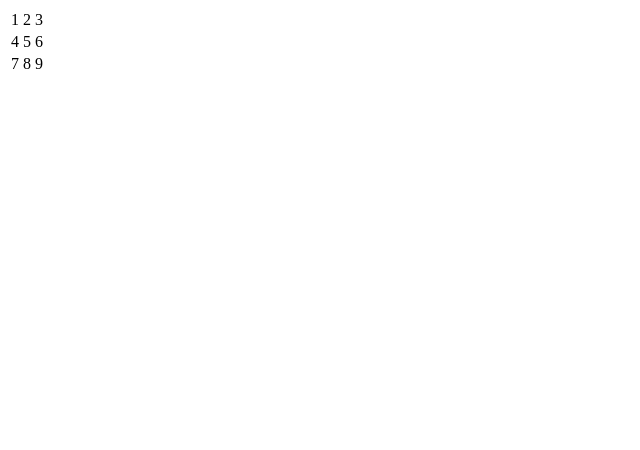
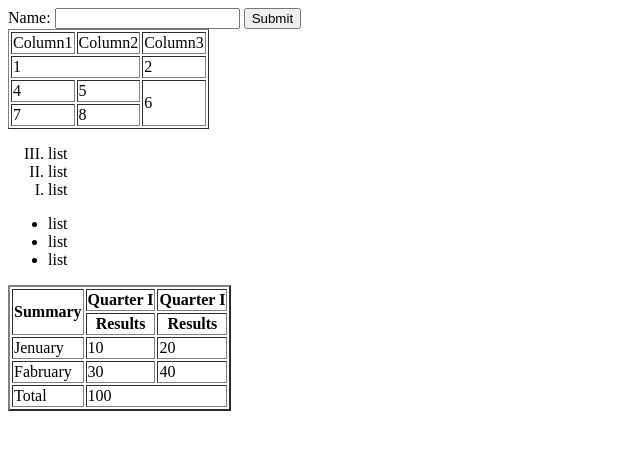
Before and after one commit to OksanaBrever/practice03, a plain HTML site: page index.html in a window 1280 px wide. Shown: the whole page, without its empty margins (0-640 px from the left). Drawn offline with Linux system fonts and the light colour scheme.

Commit message:
add table

```diff
--- a/index.html
+++ b/index.html
@@ -4,23 +4,65 @@
         <title> working with tables </title>
     </head>
     <body>
-        <table>
+        <form method="GET" action="message">
+            <lable for="name">Name:</lable>
+            <input id="name" type="text">
+            <input type="submit">
+        </form>
+        <table  border="1">
             <tr>
-                <td>1</td>
+                <td>Column1</td>
+                <td>Column2</td>
+                <td>Column3</td>
+            </tr>
+            <tr>
+                <td colspan="2">1</td>
                 <td>2</td>
-                <td>3</td>
             </tr>
             <tr>
                 <td>4</td>
                 <td>5</td>
-                <td>6</td>
+                <td rowspan="2">6</td>
             </tr>
             <tr>
                 <td>7</td>
                 <td>8</td>
-                <td>9</td>
             </tr>
         </table>
-
+        <table  border="2">
+             <tr>
+                <th rowspan="2">Summary</td>
+                <th>Quarter I</td>
+                <th>Quarter I</td>
+            </tr>
+            <tr>
+                <th>Results</td>
+                <th>Results</td>
+            </tr>
+            <tr>
+                <td>Jenuary</td>
+                <td>10</td>
+                <td>20</td>
+            </tr>
+            <tr>
+                <td>Fabruary</td>
+                <td>30</td>
+                <td>40</td>
+            </tr>
+            <tr>
+                <td>Total</td>
+                <td colspan="2">100</td>
+            </tr>
+        <ol type="I" reversed>
+            <li>list</li>
+            <li>list</li>
+            <li>list</li>
+        </ol>
+        <ul type="I">
+            <li>list</li>
+            <li>list</li>
+            <li>list</li>
+        </ul>
+        </table>
     </body>
 </html>
```
